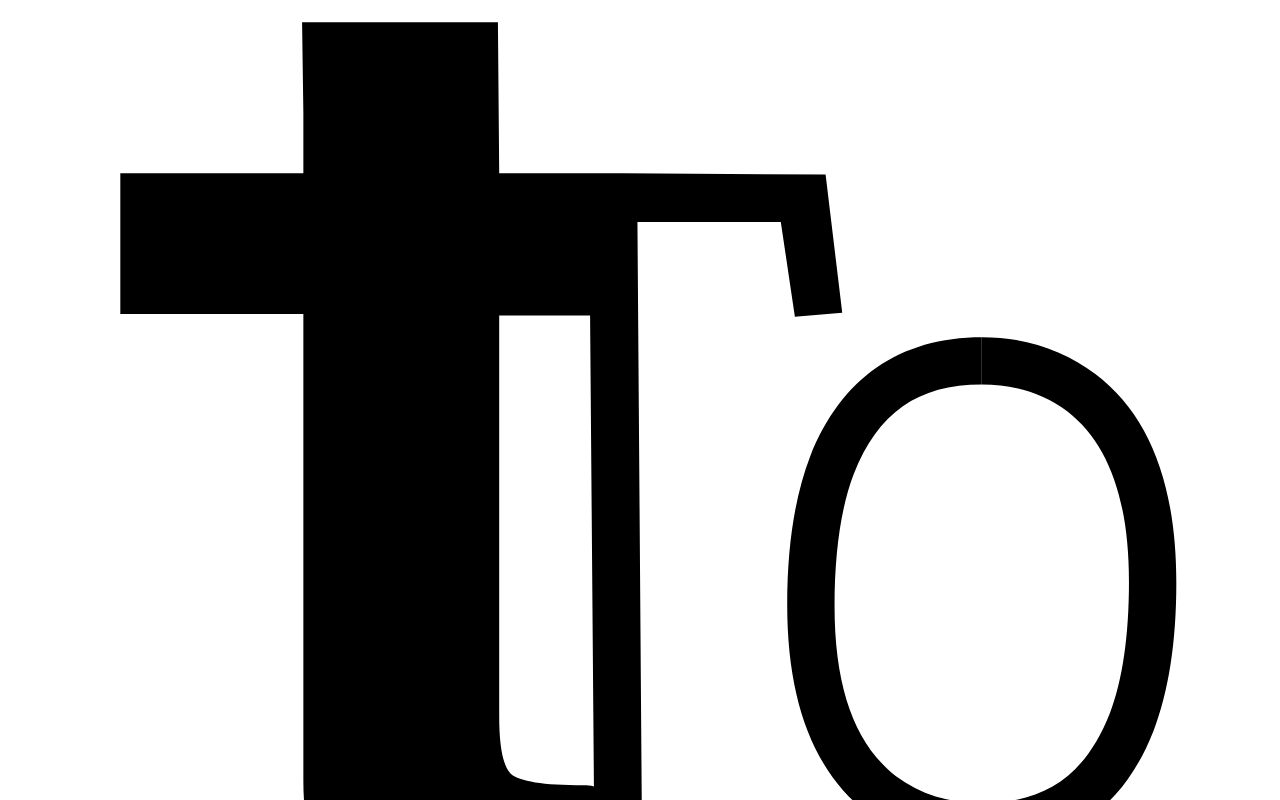
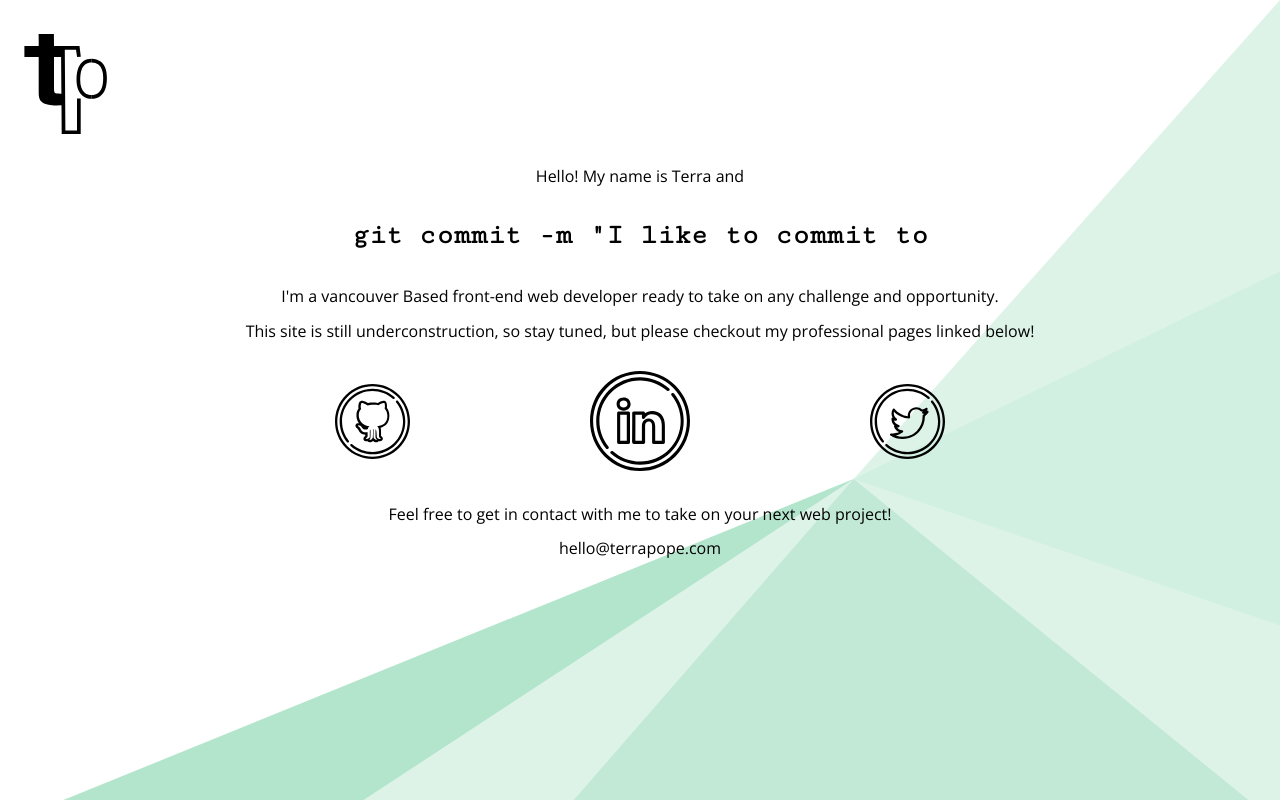
Before and after one commit to teeppope/Portfolio-Site, a website built with webpack: page src/index.html in a window 1280 px wide. Shown: the top 800 px of the page. Built offline with nearby package versions, Linux system fonts and the light colour scheme.

Commit message:
create base sass partials and variables

```diff
--- a/src/index.html
+++ b/src/index.html
@@ -6,7 +6,6 @@
 	<link href="https://fonts.googleapis.com/css?family=Cutive+Mono|Open+Sans:300" rel="stylesheet">
 </head>
 <body>
-	<main>
 		<header>
 			<h1 class="site-title screen-reader-text">
 				<a href="#" rel="home">
@@ -18,11 +17,12 @@
 				<img src="/assets/logo.svg" alt="Terra's initial logo" >
 			</a>
 		</header>
+	<main>
 		<div>
-			<h2>Hello! My name is Terra and</h2>
+			<p>Hello! My name is Terra and</p>
 		</div>
 		<section class="teep-writer">
-			<p><span class="git-commit">git commit -m</span> "I like to commit to </p>
+			<h1><span class="git-commit">git commit -m</span> "I like to commit to </h1>
 		</section>
 		<section class="bio">
 			<p>
@@ -32,14 +32,14 @@
 				This site is still underconstruction, so stay tuned, but please checkout my professional pages linked below!
 			</p>
 			<div class="scl-media">
-				<a href="#">
-					<img src="/assets/twitter.svg" alt="Icon link to Terra's Twitter feed">
+				<a href="https://github.com/teeppope" target="_blank">
+					<img src="/assets/github.svg" alt="Icon link to Terra's Github profile" class="github">
 				</a>
-				<a href="#">
-					<img src="/assets/github.svg" alt="Icon link to Terra's Github profile">
+				<a href="https://www.linkedin.com/in/terra-pope-13b23a43" target="_blank">
+					<img src="/assets/linkedin.svg" alt="Icon link to Terra's LinkedIn profile" class="linkedin">
 				</a>
-				<a href="#">
-					<img src="/assets/linkedin.svg" alt="Icon link to Terra's LinkedIn profile">
+				<a href="https://twitter.com/terraepop" target="_blank">
+					<img src="/assets/twitter.svg" alt="Icon link to Terra's Twitter feed" class="twitter">
 				</a>
 			</div>
 			<p>
--- /dev/null
+++ b/src/styles/_elements.scss
@@ -0,0 +1,21 @@
+html{
+	box-sizing: border-box;
+	font-size: 62.5%;
+}
+body{
+	width: 100vw;
+	height: 100vh;
+	background: $white;
+	background: url(/assets/bg.svg) no-repeat;
+	background-size: cover;
+}
+main{
+	display: flex;
+	flex-direction: column;
+	align-items: center;
+	text-align: center;
+}
+img {
+	width: 10rem;
+	padding: $base-spacing;
+}
--- a/src/styles/_mixins.scss
+++ b/src/styles/_mixins.scss
@@ -0,0 +1,10 @@
+@mixin desktop {
+	@media (min-width: #{$desktop-width}) {
+		@content;
+	}
+}
+@mixin tablet {
+	@media (min-width: #{$tablet-width}) {
+		@content;
+	}
+}
--- /dev/null
+++ b/src/styles/_sclicons.scss
@@ -0,0 +1,9 @@
+.scl-media{
+	display: flex;
+	justify-content: space-around;
+	align-items: center;
+}
+.twitter,
+.github{
+	width: 7.5rem;
+}
--- /dev/null
+++ b/src/styles/_typography.scss
@@ -0,0 +1,13 @@
+h1, h2, h3, h4, h5, h6{
+	font-family: $font-stack-mono;
+}
+h1{
+	font-size: $font-base-size-large;
+}
+h2{
+	font-size: $font-base-size-med;
+}
+p{
+	font-size: $font-base-size;
+	font-family: $font-stack-sans;
+}
--- a/src/styles/_variables.scss
+++ b/src/styles/_variables.scss
@@ -1,2 +1,21 @@
+//Screen Sizes Variables
+$desktop-width: 1200px;
+$tablet-width: 720px;
+
+//Layout Variables
+$base-spacing: 1.5rem;
+$base-spacing-med: $base-spacing *2;
+$base-spacing-large: $base-spacing*3;
+$base-spacing-extra-large: $base-spacing*4;
+
+//Typography Variables
 $font-stack-mono: 'Cutive Mono', monospace;
 $font-stack-sans: 'Open Sans', sans-serif;
+
+$font-base-size: 1.6rem;
+$font-base-size-med: 2rem;
+$font-base-size-large: 2.8rem;
+$font-base-size-extra-large: 3.8rem;
+
+//Colour Variables
+$white: white;
--- a/src/styles/style.scss
+++ b/src/styles/style.scss
@@ -1,10 +1,9 @@
+//Importing base variables and mixins
 @import 'variables';
 @import 'mixins';
 
-h2{
-	color: gold;
-	font-family: $font-stack-mono;
-}
-p{
-	font-family: $font-stack-sans;
-}
+//Importing main site styles
+@import 'elements';
+@import 'typography';
+@import 'header';
+@import 'sclicons';
```
Also changed, not shown: src/styles/_header.scss (added).
